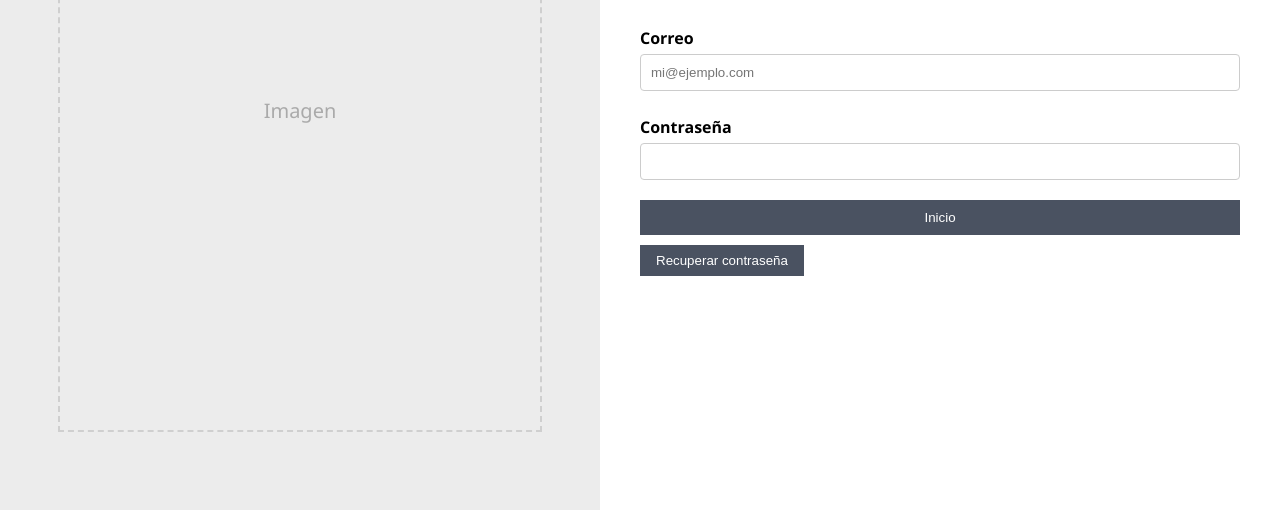
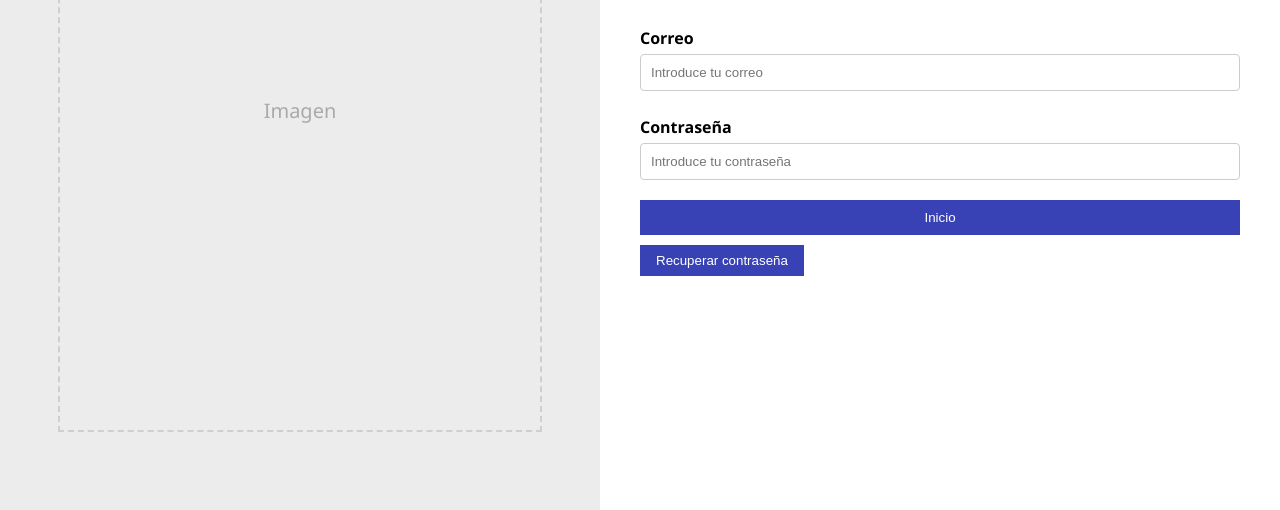
Before and after one commit to LOREANHERNANDEZ/Suono_Logistic, a plain HTML site: page LOGIN/index.html in a window 1280 px wide. Shown: the part 290-800 px from the top of the page. Drawn offline with Linux system fonts and the light colour scheme.

Commit message:
hice arreglos

```diff
--- a/LOGIN/index.html
+++ b/LOGIN/index.html
@@ -17,10 +17,10 @@
       <h2>Iniciar sesión</h2>
       <form id="loginForm">
         <label for="correo">Correo</label>
-        <input type="email" id="correo" placeholder="mi@ejemplo.com" required />
+        <input type="email" id="correo" placeholder="Introduce tu correo" required />
 
         <label for="contrasena">Contraseña</label>
-        <input type="password" id="contrasena" required />
+        <input type="password" id="contrasena" placeholder="Introduce tu contraseña" required />
 
         <button type="submit" class="btn-login">Inicio</button>
         <button type="button" class="btn-recover" onclick="recuperarContrasena()">Recuperar contraseña</button>
--- a/LOGIN/style.css
+++ b/LOGIN/style.css
@@ -63,25 +63,25 @@ input {
 .btn-login, .btn-recover {
   padding: 10px;
   margin-top: 5px;
-  background-color: #4a5261;
+  background-color: #3842b5;
   color: white;
   border: none;
   cursor: pointer;
 }
 
 .btn-recover {
-  background-color: #4a5261;
+  background-color: #3842b5;
   width: fit-content;
   padding: 8px 16px;
   margin-top: 10px;
 }
 
 .btn-login:hover {
-  background-color: #313640;
+  background-color: #000000;
   transition: background-color 0.3s ease;
 }
 
 .btn-recover:hover {
-  background-color: #313640;
+  background-color: #000000;
   transition: background-color 0.3s ease;
 }
--- a/REGISTRO/style.css
+++ b/REGISTRO/style.css
@@ -64,7 +64,7 @@ body {
   }
 
   button:hover {
-    background-color: #004080;
+    background-color: #000000;
   }
 
   .login-link {
```
